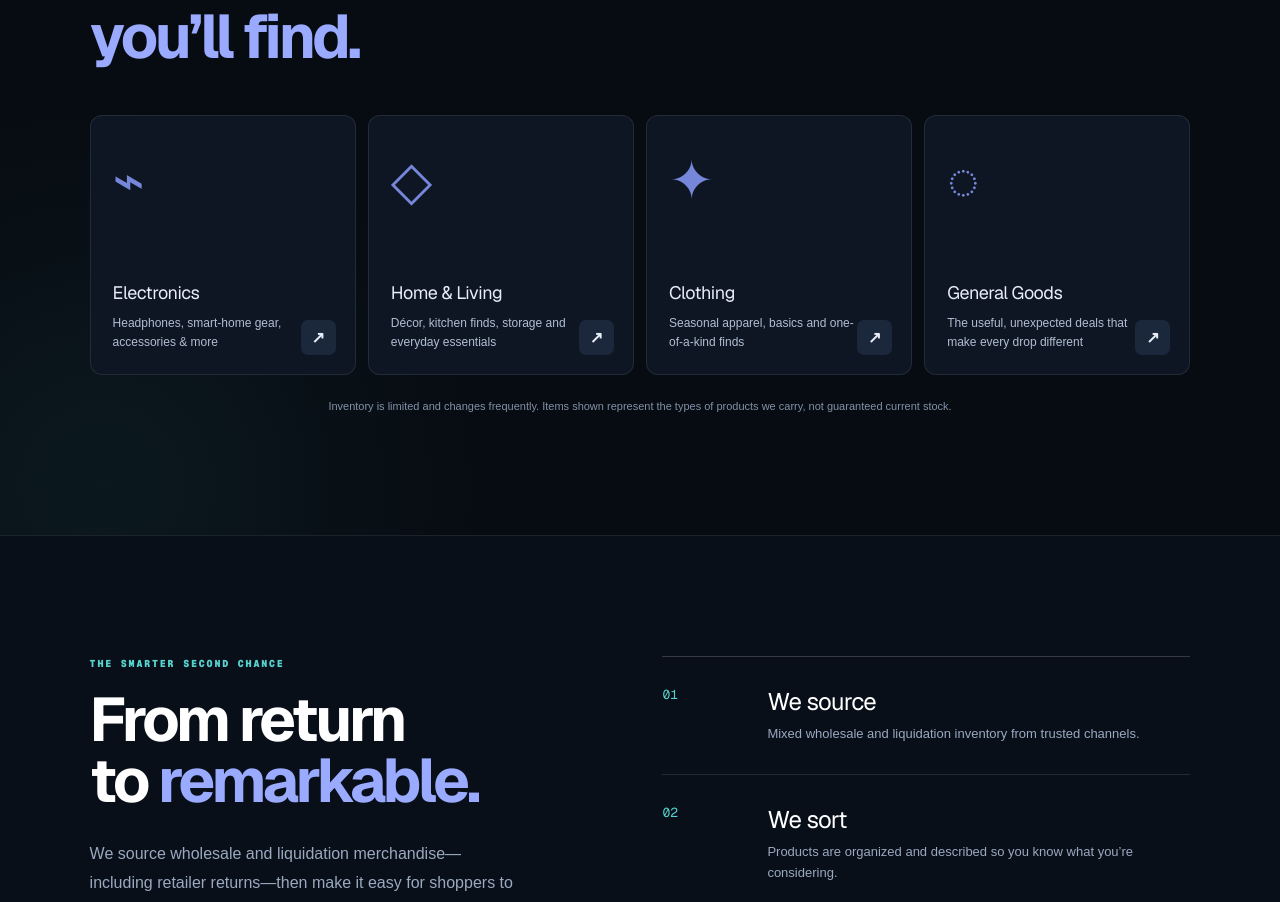
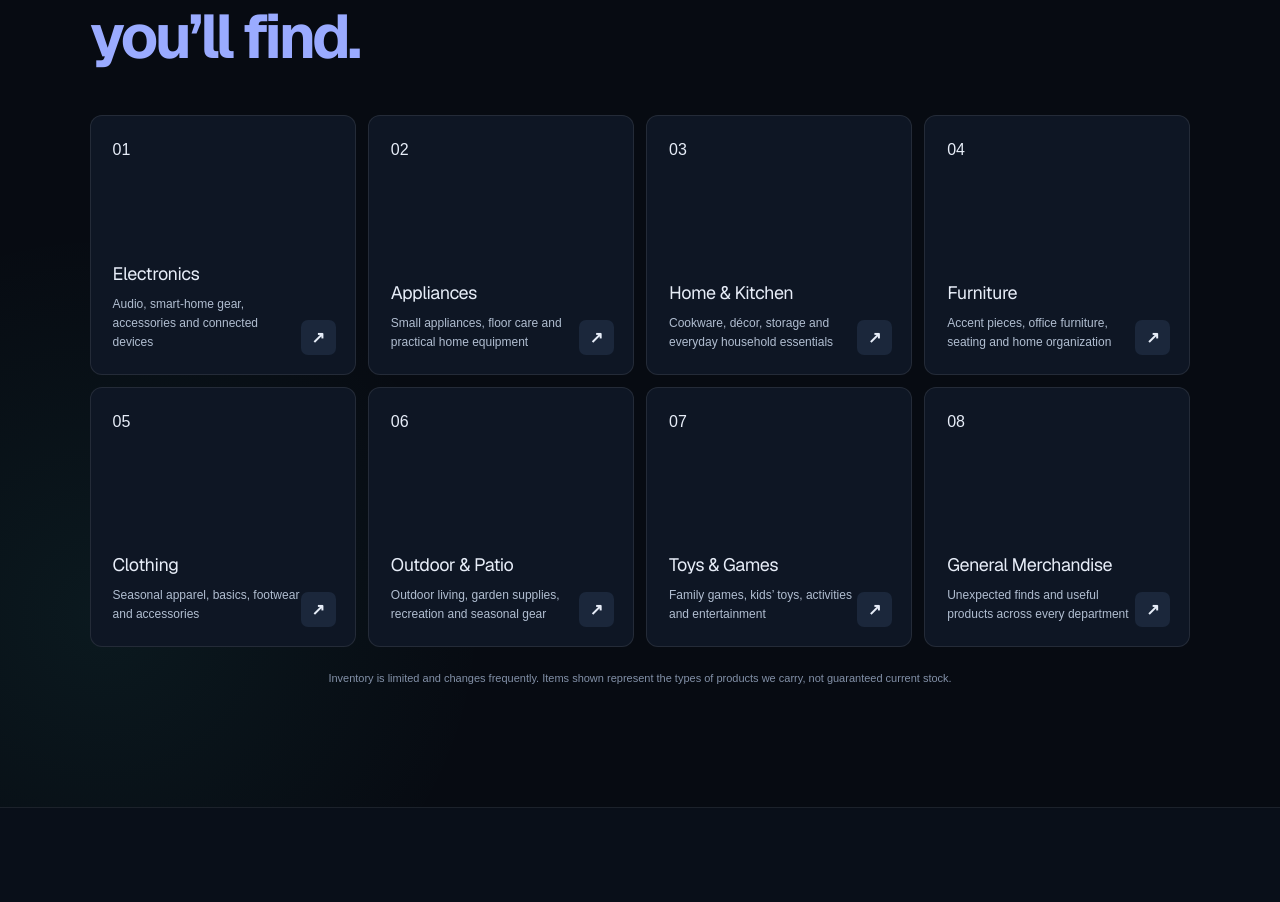
Before and after one commit to chadthomas31/reclaimandretail, a Next.js app: page / in a window 1280 px wide. Shown: the part 1209-2111 px from the top of the page. Built offline with nearby package versions, Linux system fonts and the light colour scheme.

Commit message:
Expand retail category catalog

```diff
--- a/app/page.tsx
+++ b/app/page.tsx
@@ -1,8 +1,12 @@
 const categories = [
-  { icon: "⌁", name: "Electronics", detail: "Headphones, smart-home gear, accessories & more", tone: "mint" },
-  { icon: "◇", name: "Home & Living", detail: "Décor, kitchen finds, storage and everyday essentials", tone: "peach" },
-  { icon: "✦", name: "Clothing", detail: "Seasonal apparel, basics and one-of-a-kind finds", tone: "lilac" },
-  { icon: "◌", name: "General Goods", detail: "The useful, unexpected deals that make every drop different", tone: "blue" },
+  { code: "01", name: "Electronics", detail: "Audio, smart-home gear, accessories and connected devices" },
+  { code: "02", name: "Appliances", detail: "Small appliances, floor care and practical home equipment" },
+  { code: "03", name: "Home & Kitchen", detail: "Cookware, décor, storage and everyday household essentials" },
+  { code: "04", name: "Furniture", detail: "Accent pieces, office furniture, seating and home organization" },
+  { code: "05", name: "Clothing", detail: "Seasonal apparel, basics, footwear and accessories" },
+  { code: "06", name: "Outdoor & Patio", detail: "Outdoor living, garden supplies, recreation and seasonal gear" },
+  { code: "07", name: "Toys & Games", detail: "Family games, kids’ toys, activities and entertainment" },
+  { code: "08", name: "General Merchandise", detail: "Unexpected finds and useful products across every department" },
 ];
 
 export default function Home() {
@@ -50,8 +54,8 @@ export default function Home() {
         </div>
         <div className="category-grid">
           {categories.map((category) => (
-            <article className={`category-card ${category.tone}`} key={category.name}>
-              <span className="category-icon" aria-hidden="true">{category.icon}</span>
+            <article className="category-card" key={category.name}>
+              <span className="category-code" aria-hidden="true">{category.code}</span>
               <div><h3>{category.name}</h3><p>{category.detail}</p></div>
               <a href="mailto:hello@reclaimandretail.online?subject=Inventory%20question" aria-label={`Ask about ${category.name}`}>↗</a>
             </article>
```
